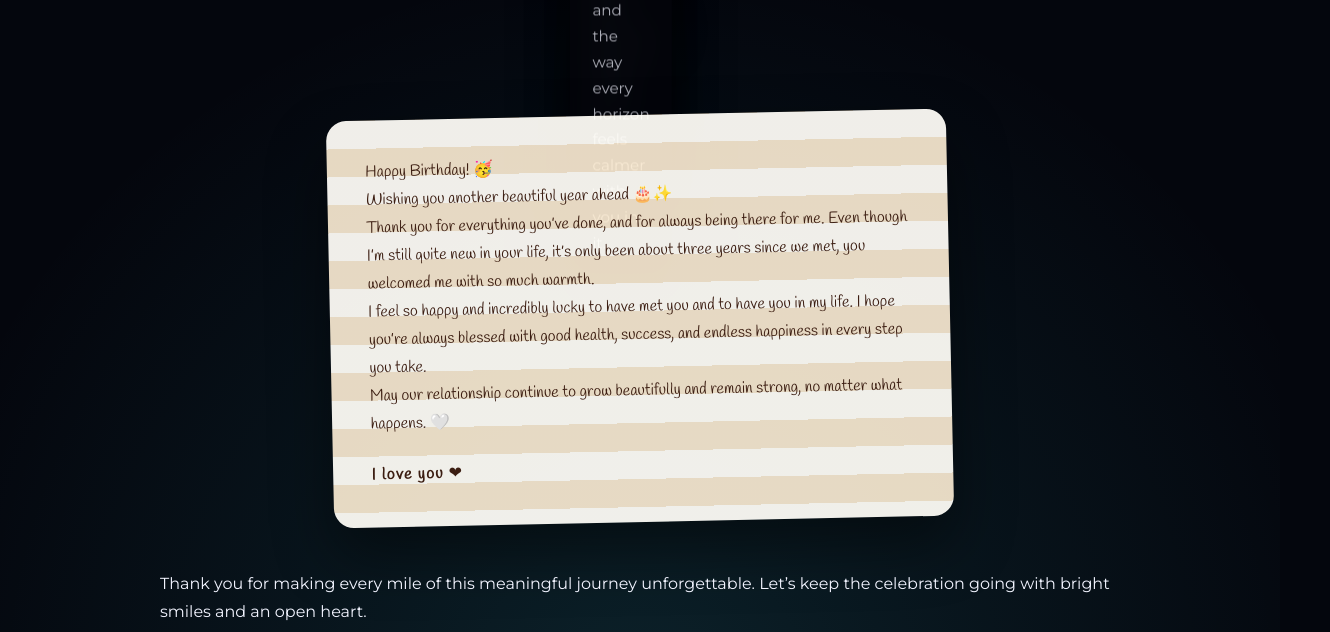
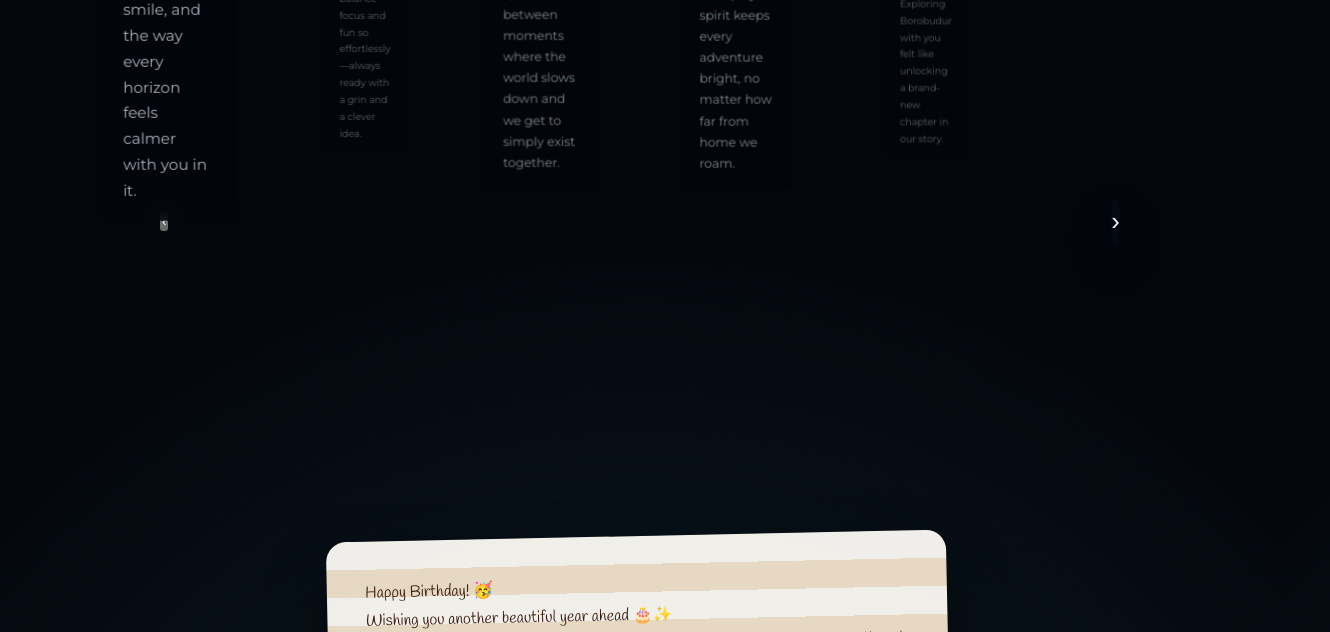
Before and after one commit to malatif3/happy-birthday, a plain HTML site: page index.html in a window 1280 px wide. Shown: the part 1050-1682 px from the top of the page, 1330 px wide, since content can reach past the window. Drawn offline with nearby package versions, Linux system fonts and the light colour scheme.

Commit message:
Update style.css

```diff
--- a/style.css
+++ b/style.css
@@ -183,6 +183,14 @@ body {
   padding: 3.5rem 0;
 }
 
+.slides {
+  position: relative;
+  display: flex;
+  justify-content: center;
+  align-items: center;
+  min-height: 380px; /* bukan vw biar stabil */
+}
+
 .slide__image {
   width: 100%;
   height: auto; /* biar proporsional dengan width */
@@ -191,20 +199,6 @@ body {
   object-fit: cover;
   aspect-ratio: 4 / 3; /* bikin rasio stabil dan rapi */
   max-height: 420px; /* batas maksimum */
-}
-
-.slide {
-  position: absolute;
-  top: 50%;
-  left: 50%;
-  transform: translate(-50%, -50%);
-  transform-origin: center;
-  border-radius: 28px;
-  overflow: hidden;
-  background: rgba(0, 0, 0, 0.35);
-  transition: transform 0.55s cubic-bezier(0.22, 0.61, 0.36, 1), opacity 0.45s ease;
-  opacity: 0;
-  box-shadow: var(--shadow-xl);
 }
 
 .slide.is-active {
```
